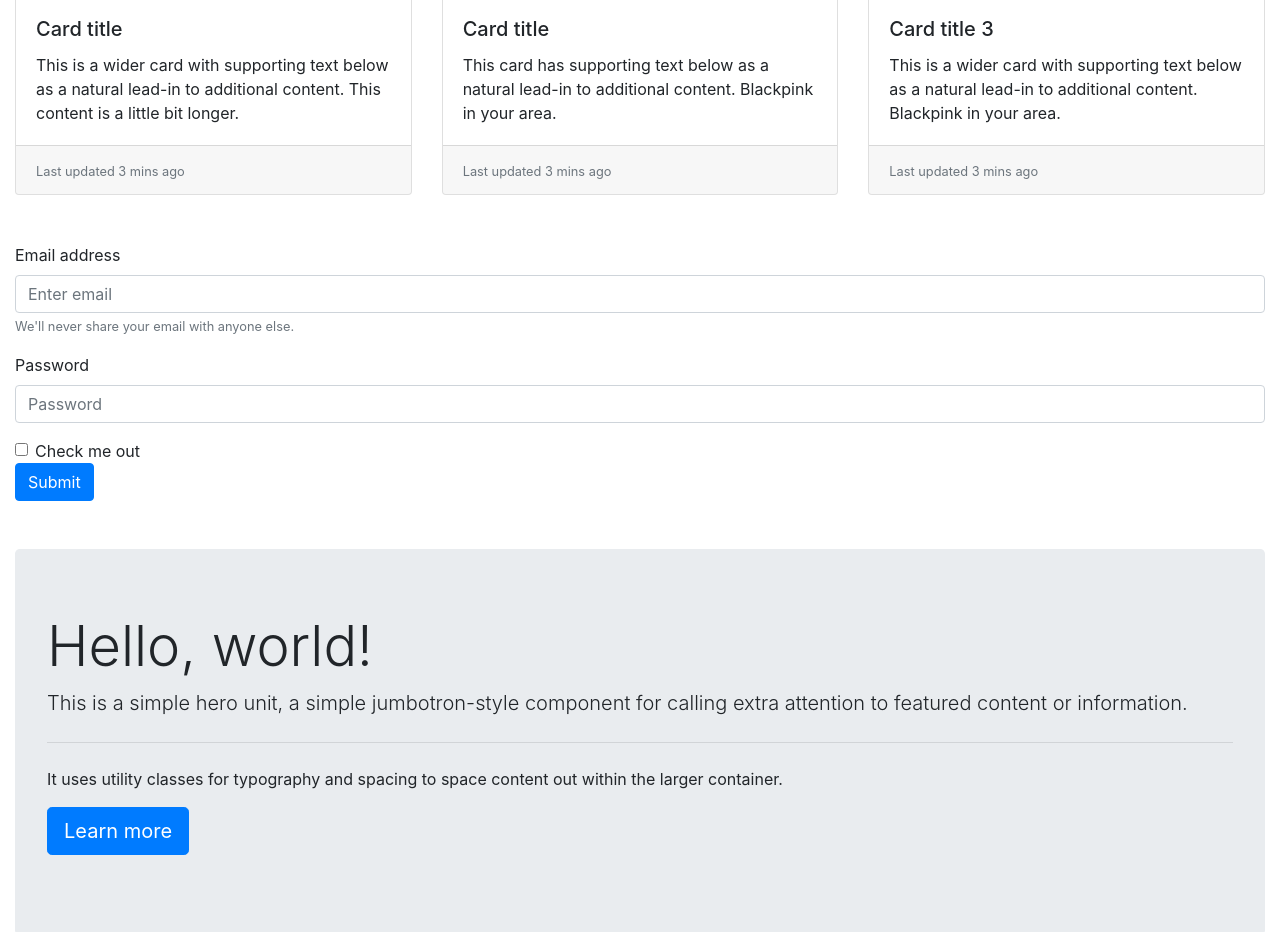
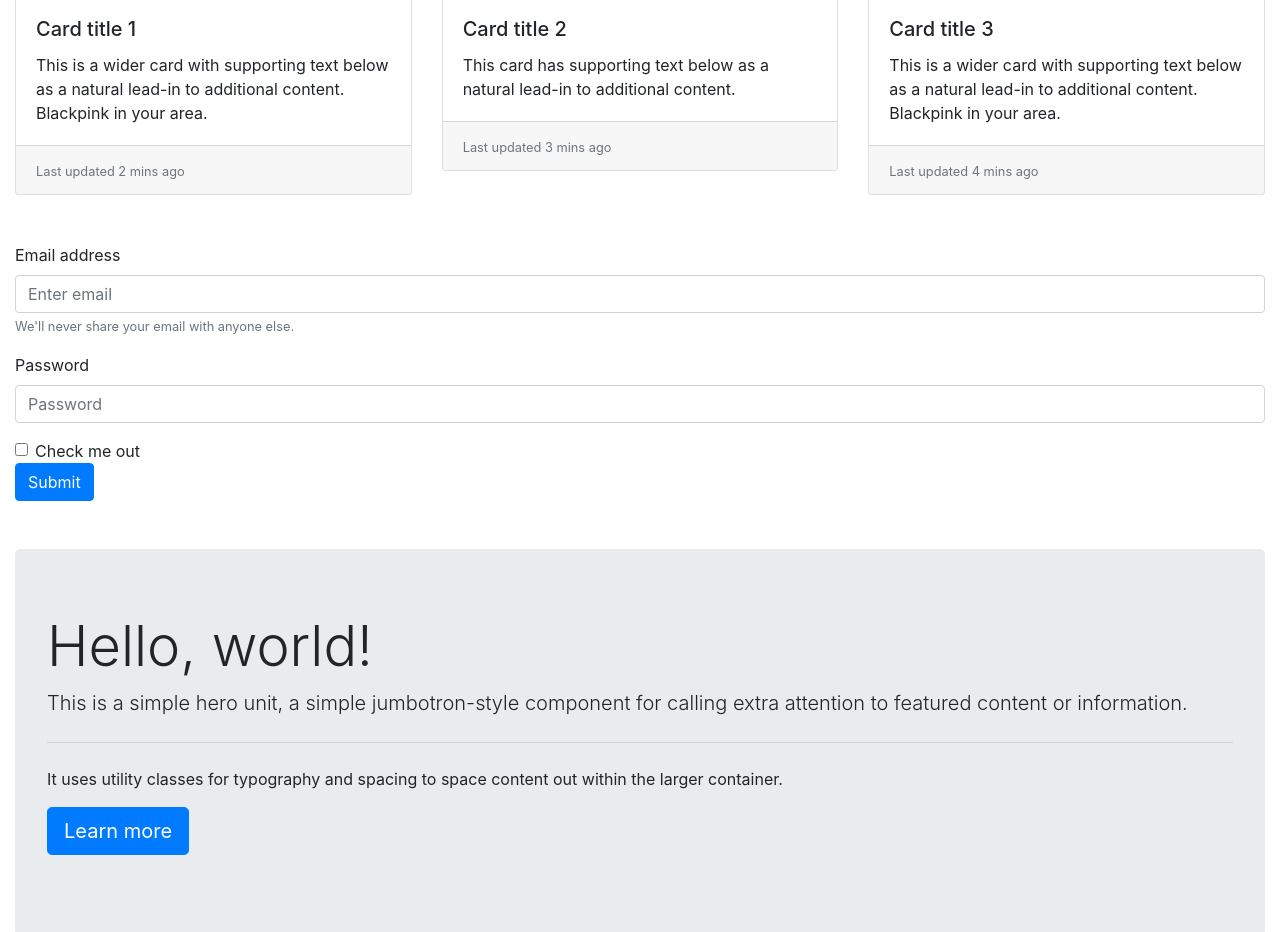
Before and after one commit to tupdm/fer1, a website: page index.html in a window 1280 px wide. Shown: the part 1847-2779 px from the top of the page. Drawn offline with nearby package versions, Linux system fonts and the light colour scheme; files whose address does not match are found by name.

Commit message:
format code

```diff
--- a/index.html
+++ b/index.html
@@ -7,6 +7,9 @@
     <title>Document</title>
     <link rel="stylesheet" href="node_modules/bootstrap/dist/css/bootstrap.min.css">
     <link rel="stylesheet" href="./assets/css/style.css">
+    <link rel="stylesheet" href="node_modules/font-awesome/css/font-awesome.min.css">
+    <link rel="stylesheet" href="node_modules/bootstrap-social/bootstrap-social.css">
+
 </head>
 <body>
     <div class="container-fluid">
@@ -138,19 +141,19 @@
             <div class="card">
               <img class="card-img-top" src="https://i.pinimg.com/564x/96/75/c2/9675c27e38dea5b4b86716de25adf5c5.jpg" alt="Card image cap">
               <div class="card-body">
-                <h5 class="card-title">Card title</h5>
-                <p class="card-text">This is a wider card with supporting text below as a natural lead-in to additional content. This content is a little bit longer.</p>
+                <h5 class="card-title">Card title 1</h5>
+                <p class="card-text">This is a wider card with supporting text below as a natural lead-in to additional content. Blackpink in your area.</p>
               </div>
               <div class="card-footer">
-                <small class="text-muted">Last updated 3 mins ago</small>
+                <small class="text-muted">Last updated 2 mins ago</small>
               </div>
             </div></div>
             <div class="col-sm-12 col-md-6 col-lg-4">
             <div class="card">
               <img class="card-img-top" src="https://i.pinimg.com/564x/0e/27/1a/0e271ac16b7b996d18a89b8c5ac2c4d7.jpg" alt="Card image cap">
               <div class="card-body">
-                <h5 class="card-title">Card title</h5>
-                <p class="card-text">This card has supporting text below as a natural lead-in to additional content. Blackpink in your area.</p>
+                <h5 class="card-title">Card title 2</h5>
+                <p class="card-text">This card has supporting text below as a natural lead-in to additional content.</p>
               </div>
               <div class="card-footer">
                 <small class="text-muted">Last updated 3 mins ago</small>
@@ -164,7 +167,7 @@
                 <p class="card-text">This is a wider card with supporting text below as a natural lead-in to additional content. Blackpink in your area.</p>
               </div>
               <div class="card-footer">
-                <small class="text-muted">Last updated 3 mins ago</small>
+                <small class="text-muted">Last updated 4 mins ago</small>
               </div>
             </div></div>
           </div>
@@ -199,7 +202,7 @@
           <footer>
             <div class=" py-5 border-top border-primary" style="background-color: rgb(229, 242, 247);">
               <div class="row">
-                <div class="col-12 col-md" style="margin-left: 25px;"> <i class="fa fa-ils" aria-hidden="true"></i>LOGO <small class="d-block my-3 text-muted">© 2017-2018</small> </div>
+                <div class="col-12 col-md" style="margin-left: 25px;"> <i class="fa fa-cubes"></i>LOGO <small class="d-block my-3 text-muted">© 2022-2023</small> </div>
                 <div class="col-6 col-md">
                   <h5><b>Features</b></h5>
                   <ul class="list-unstyled text-small">
```
